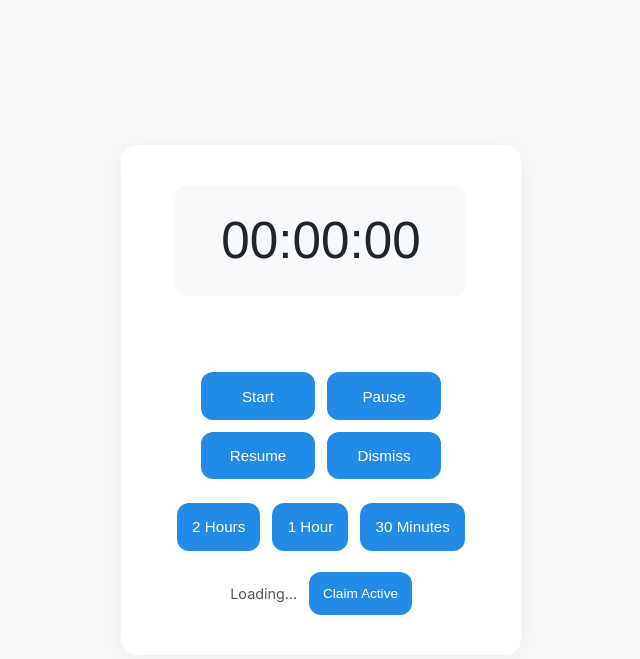
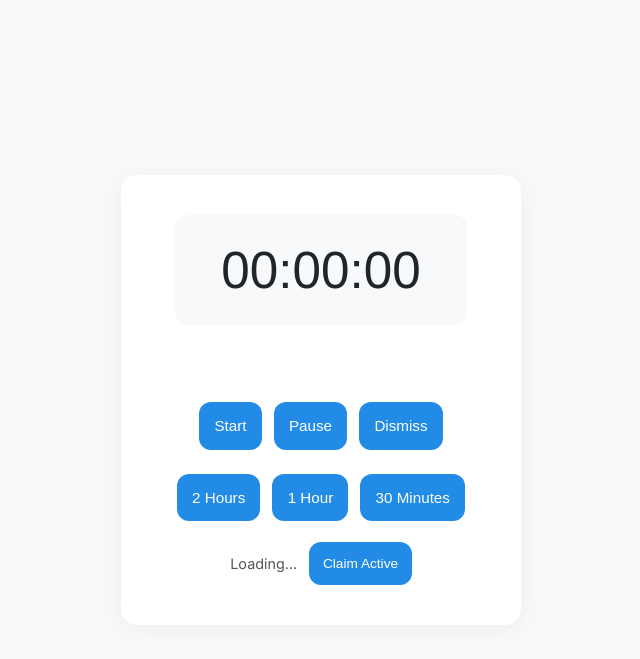
Before and after one commit to gsmafra/multi-device-timer, a Flask app: page / in a window 1280 px wide. Shown: the top 659 px of the page, without its empty margins (319-959 px from the left). Run offline with Flask 3, Linux system fonts and the light colour scheme; some libraries are stand-ins or nearby versions.

Commit message:
delete resume

```diff
--- a/main.py
+++ b/main.py
@@ -51,32 +51,11 @@ def start_timer(duration):
     threading.Thread(target=run_timer, args=(end_time,), daemon=True).start()
     return 'Timer started'
 
-# Pause the timer
 @app.route('/pause')
 def pause_timer():
     timer_ref.update({'running': False})
     return 'Timer paused'
 
-# Resume the timer
-@app.route('/resume')
-def resume_timer():
-    timer_data = timer_ref.get()
-    if not timer_data or 'time_left' not in timer_data:
-        return 'No timer to resume.', 400
-
-    # Calculate remaining time and new ending time
-    remaining = timer_data['time_left']
-    new_end_time = time.time() + remaining
-
-    timer_ref.update({
-        'running': True,
-        'start_time': time.time(),
-        'end_time': new_end_time
-    })
-    threading.Thread(target=run_timer, args=(new_end_time,), daemon=True).start()
-    return 'Timer resumed'
-
-# Add an endpoint to claim active status
 @app.route('/claim_active/<deviceid>')
 def claim_active(deviceid):
     active_ref = db.reference('active_device')
@@ -85,7 +64,6 @@ def claim_active(deviceid):
     socketio.emit('active_device', {'active_device': deviceid})
     return 'Active device claimed'
 
-# Ping endpoint
 @app.route('/ping')
 def ping():
     return 'Pong', 200
--- a/static/js/main.js
+++ b/static/js/main.js
@@ -1,7 +1,7 @@
 import { socket } from './socket.js';
 import { myDeviceId, claimActive } from './device.js';
 import { formatTime, parseTime, lockTimerInput } from './timerUI.js';
-import { startTimer, pauseTimer, resumeTimer, presetTimer } from './timerActions.js';
+import { startTimer, pauseTimer, presetTimer } from './timerActions.js';
 
 // Preload the audio file
 const audio = new Audio('static/siren-alert-96052.mp3');
@@ -36,7 +36,6 @@ window.dismissAlert = function() {
 // Expose functions to the global scope for HTML event handlers
 window.startTimer = startTimer;
 window.pauseTimer = pauseTimer;
-window.resumeTimer = resumeTimer;
 window.presetTimer = presetTimer;
 window.claimActive = claimActive;
 window.formatTime = formatTime;
--- a/static/js/timerActions.js
+++ b/static/js/timerActions.js
@@ -16,11 +16,6 @@ export function pauseTimer() {
     lockTimerInput(false);
 }
 
-export function resumeTimer() {
-    lockTimerInput(true);
-    fetch('/resume');
-}
-
 export function presetTimer(duration) {
     lockTimerInput(true);
     fetch('/start/' + duration);
--- a/static/main.css
+++ b/static/main.css
@@ -71,8 +71,9 @@ body {
 }
 
 .buttons-container {
-    display: grid;
-    grid-template-columns: repeat(2, 1fr);
+    display: flex;
+    justify-content: center;
+    align-items: center;
     gap: 12px;
     width: 240px;
     margin: 0 auto;
--- a/templates/index.html
+++ b/templates/index.html
@@ -16,16 +16,13 @@
         <div class="buttons-container">
             <button class="btn" onclick="startTimer()">Start</button>
             <button class="btn" onclick="pauseTimer()">Pause</button>
-            <button class="btn" onclick="resumeTimer()">Resume</button>
             <button class="btn" onclick="dismissAlert()">Dismiss</button>
         </div>
-        <!-- New preset buttons container -->
         <div class="preset-container">
             <button class="btn" onclick="presetTimer(7200)">2 Hours</button>
             <button class="btn" onclick="presetTimer(3600)">1 Hour</button>
             <button class="btn" onclick="presetTimer(1800)">30 Minutes</button>
         </div>
-        <!-- New active device container -->
         <div class="active-container">
             <span id="activeStatus">Loading...</span>
             <button class="btn" onclick="claimActive()">Claim Active</button>
```
